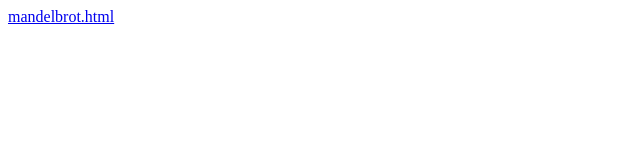
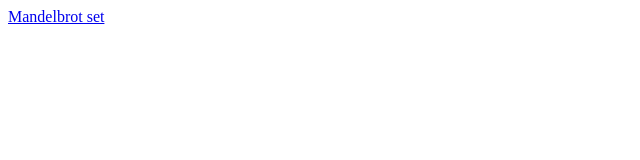
Before and after one commit to asaitov/asaitov.github.io, a plain HTML site: page index.html in a window 1280 px wide. Shown: the full height of the page, 0-640 px from the left. Drawn offline with Linux system fonts and the light colour scheme.

Commit message:
old stuff

```diff
--- a/index.html
+++ b/index.html
@@ -1,6 +1,6 @@
 <html>
 <head></head>
 <body>
-  <a href="Mandelbrot set">mandelbrot.html</a>
+  <a href="mandelbrot.html">Mandelbrot set</a>
 </body>
 </html>
```
